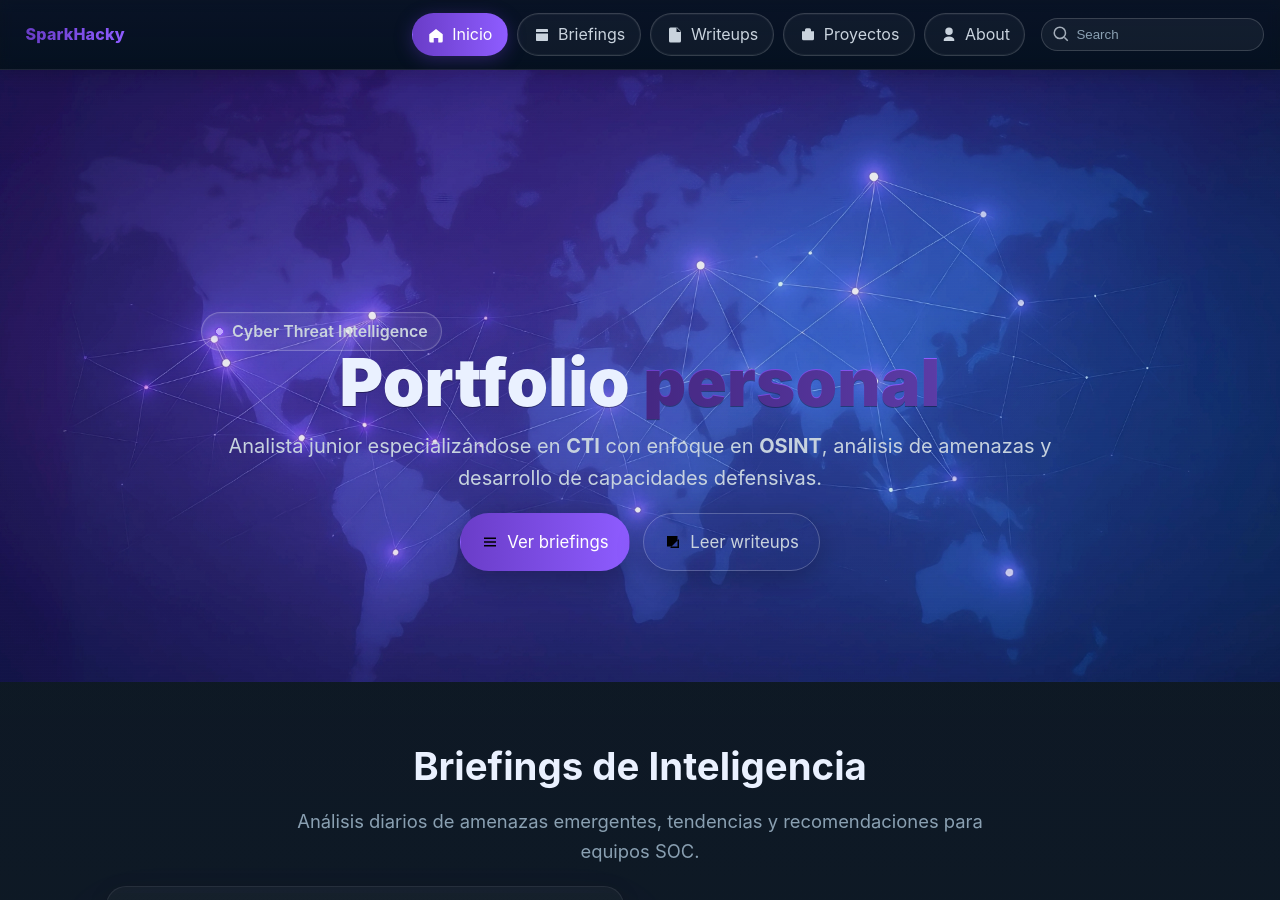
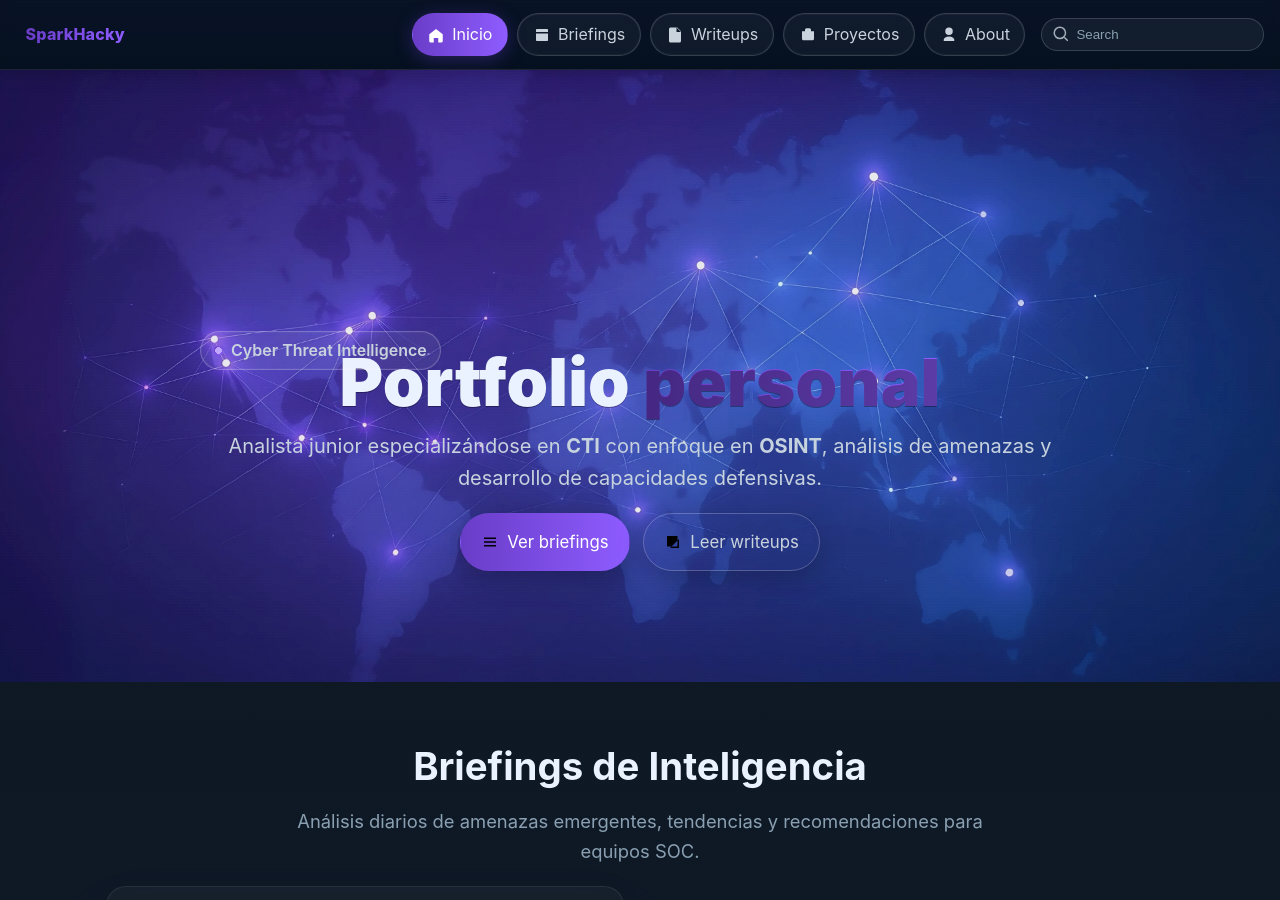
Before and after one commit to Sparkhacky/sparkhacky.github.io, a Jekyll site: the page built from index.html, in a window 1280 px wide and 900 px high. Built offline with Jekyll 4.4.1, drawn with Linux system fonts in a browser that asks for light colours.

Commit message:
Update design.css

```diff
--- a/assets/css/design.css
+++ b/assets/css/design.css
@@ -188,8 +188,8 @@ a:hover, .site-nav a:hover, .pill-nav:hover, .btn:hover{ text-decoration:none }
 .hero-copy p{ color:var(--ink-2); max-width:60ch; margin:0 auto 1rem }
 .pill{
   position: absolute;
-  top: 5px;          /* separa del borde superior */
-  left: 35px;         /* pegada a la izquierda */
+  top: 24px;          /* separa del borde superior */
+  left: 34px;         /* pegada a la izquierda */
   margin: 0 !important;
   transform: none !important;
 }
```
